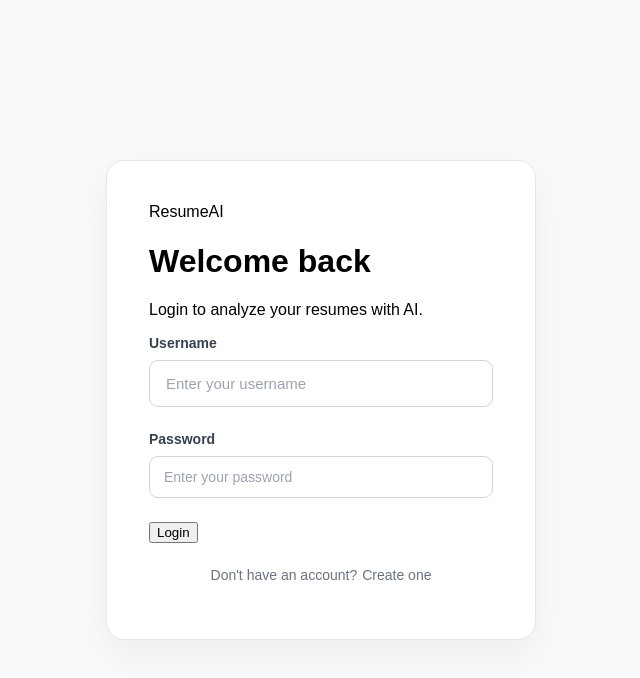
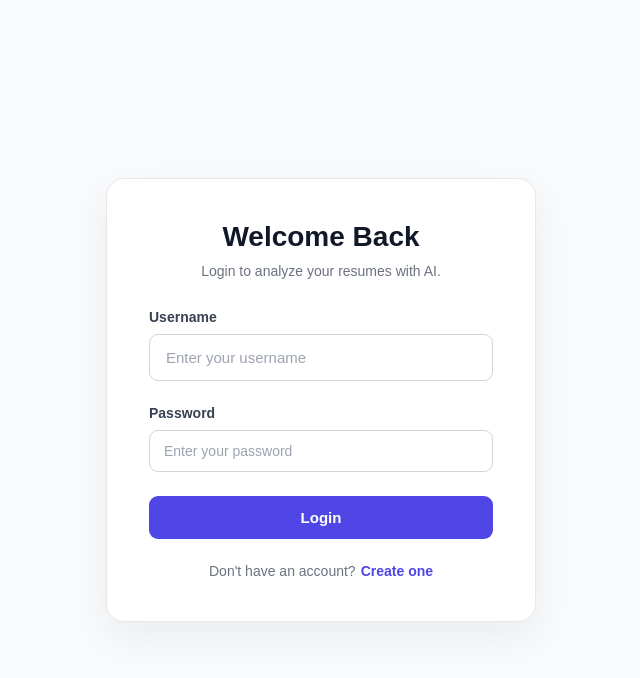
Before and after one commit to AMAL-C-K/Ai-Resume-Analyser, a React app in the folder frontend/: page /login in a window 1280 px wide. Shown: the top 678 px of the page, without its empty margins (319-959 px from the left). Built offline with nearby package versions, Linux system fonts and the light colour scheme; the HTML template or start-up script is replaced by a standard one.

Commit message:
Update Login.jsx

```diff
--- a/frontend/src/Login.jsx
+++ b/frontend/src/Login.jsx
@@ -1,5 +1,5 @@
 import { useState } from "react";
-import { useNavigate, Link } from "react-router-dom";
+import { useNavigate } from "react-router-dom";
 import "./Login.css";
 
 function Login() {
@@ -40,7 +40,6 @@ function Login() {
                 }
             );
 
-            // Read response as text first
             const text = await response.text();
 
             console.log("Login status:", response.status);
@@ -64,18 +63,30 @@ function Login() {
                 );
             }
 
-            // Save JWT tokens
-            localStorage.setItem("access", data.access);
-            localStorage.setItem("refresh", data.refresh);
-            localStorage.setItem("username", username.trim());
+            localStorage.setItem(
+                "access",
+                data.access
+            );
 
-            // Go to dashboard
+            localStorage.setItem(
+                "refresh",
+                data.refresh
+            );
+
+            localStorage.setItem(
+                "username",
+                username.trim()
+            );
+
             navigate("/dashboard");
 
         } catch (error) {
             console.error("Login error:", error);
 
-            setError(error.message);
+            setError(
+                error.message ||
+                "Something went wrong."
+            );
 
         } finally {
             setLoading(false);
@@ -84,66 +95,91 @@ function Login() {
 
     return (
         <div className="auth-page">
+
             <div className="auth-card">
 
-        <div className="auth-brand">
-            <span>Resume</span>AI
-        </div>
+                <div className="auth-header">
 
-        <h1>Welcome back</h1>
+                    <h1>Welcome Back</h1>
 
-        <p className="auth-subtitle">
+                    <p>
                         Login to analyze your resumes with AI.
                     </p>
 
-        {/* your existing error message */}
+                </div>
+
+                {error && (
+                    <div className="auth-error">
+                        {error}
+                    </div>
+                )}
 
                 <form onSubmit={handleLogin}>
 
                     <div className="form-group">
-                <label>Username</label>
+                        <label>
+                            Username
+                        </label>
 
                         <input
                             type="text"
                             value={username}
-                    onChange={(e) => setUsername(e.target.value)}
+                            onChange={(e) =>
+                                setUsername(e.target.value)
+                            }
                             placeholder="Enter your username"
-                    required
+                            disabled={loading}
                         />
                     </div>
 
                     <div className="form-group">
-                <label>Password</label>
+                        <label>
+                            Password
+                        </label>
 
                         <input
                             type="password"
                             value={password}
-                    onChange={(e) => setPassword(e.target.value)}
+                            onChange={(e) =>
+                                setPassword(e.target.value)
+                            }
                             placeholder="Enter your password"
-                    required
+                            disabled={loading}
                         />
                     </div>
 
                     <button
                         type="submit"
-                className="auth-btn"
+                        className="auth-button"
                         disabled={loading}
                     >
-                {loading ? "Logging in..." : "Login"}
+                        {loading
+                            ? "Logging in..."
+                            : "Login"}
                     </button>
 
                 </form>
 
-        <p className="auth-footer">
-            Don't have an account?{" "}
-            <span onClick={() => navigate("/register")}>
+                <div className="auth-footer">
+
+                    <span>
+                        Don't have an account?
+                    </span>
+
+                    <button
+                        type="button"
+                        onClick={() =>
+                            navigate("/register")
+                        }
+                    >
                         Create one
-            </span>
-        </p>
+                    </button>
 
                 </div>
+
             </div>
 
+        </div>
     );
 }
 
```
Lines whose indentation alone changed are shown as unchanged.
